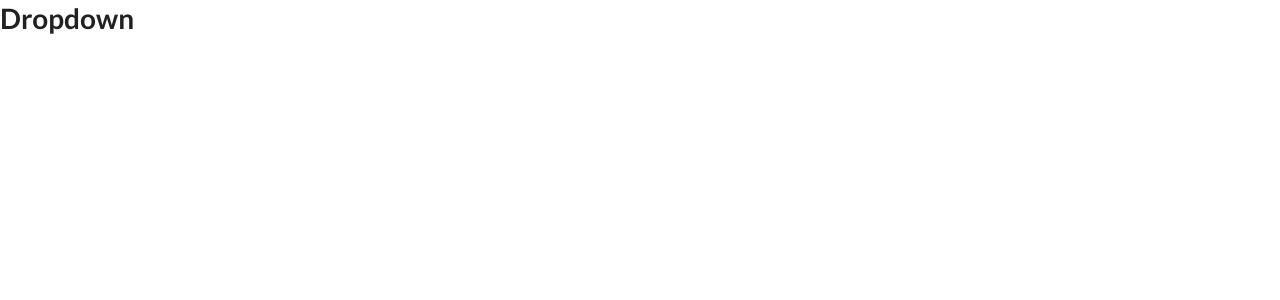
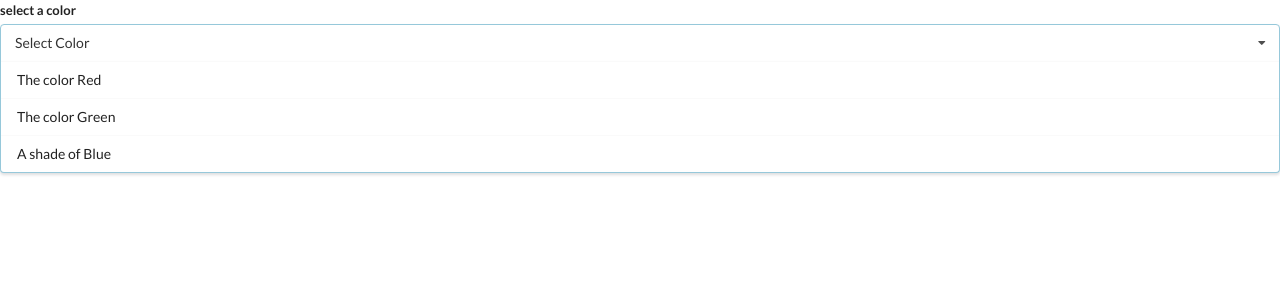
Before and after one commit to anilmkadam/react-hooks, a React (Create React App) app: page / in a window 1280 px wide. Shown: the top 300 px of the page. Built offline with nearby package versions, Linux system fonts and the light colour scheme.

Commit message:
More JSX - to show dropdown

```diff
--- a/src/components/Dropdown.js
+++ b/src/components/Dropdown.js
@@ -1,7 +1,25 @@
 import React from "react";
 
-const Dropdown = () => {
-  return <h1>Dropdown</h1>;
+const Dropdown = ({ options }) => {
+  const renderedOptions = options.map((option) => {
+    return (
+      <div className='item' key={option.value}>
+        {option.label}
+      </div>
+    );
+  });
+  return (
+    <div className='ui form'>
+      <div className='field'>
+        <label className='label'>select a color</label>
+        <div className='ui selection dropdown visible active'>
+          <i className='dropdown icon'></i>
+          <div className='text'>Select Color</div>
+          <div className='menu visible transition'>{renderedOptions}</div>
+        </div>
+      </div>
+    </div>
+  );
 };
 
 export default Dropdown;
```
